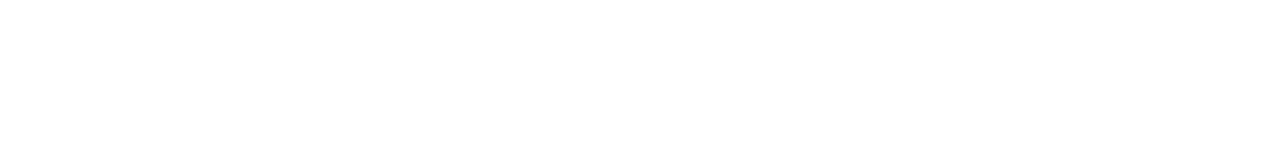
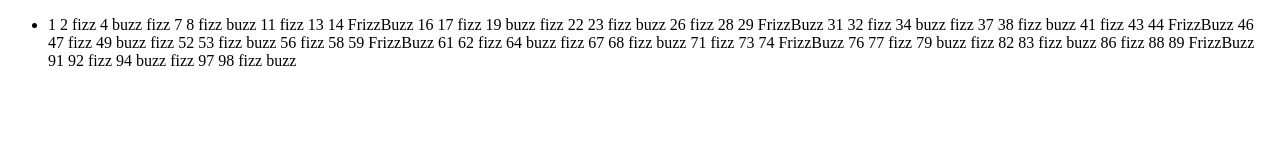
Before and after one commit to federossi93/js-fizzbuzz, a plain HTML site: page index.html in a window 1280 px wide. Drawn offline with Linux system fonts and the light colour scheme.

Commit message:
add condition

```diff
--- a/index.html
+++ b/index.html
@@ -7,6 +7,10 @@
     <title>Document</title>
 </head>
 <body>
+    <ul id="list"></ul>
+
+
+
     <script src="main.js"></script>
 </body>
 </html>
--- a/main.js
+++ b/main.js
@@ -2,19 +2,37 @@
 // ma che per i multipli di 3 stampi “Fizz” al posto del numero
 // e per i multipli di 5 stampi “Buzz”.
 // Per i numeri che sono sia multipli di 3 che di 5 stampi “FizzBuzz”.
+
+const ul = document.getElementById("list")
+
+const li = document.createElement('li')
+
 
 for(let i = 1; i < 101 ; i++){
     console.log(i);
 
     if(i % 15 == 0){
         console.log('FizzBuzz');
+        li.append( 'FrizzBuzz ')
+        ul.append(li)
     }
     else if(i % 5 == 0){
         console.log('buzz');
+        li.append( 'buzz ')
+        ul.append(li)
     }
     else if(i % 3 == 0){
         console.log('Fizz');
+        li.append( 'fizz ')
+        ul.append(li)
+    }
+
+    else if(i % i == 0){
+        console.log('Fizz');
+        li.append( i + ' ')
+        ul.append(li)
     }
 
 
+
 }
```
